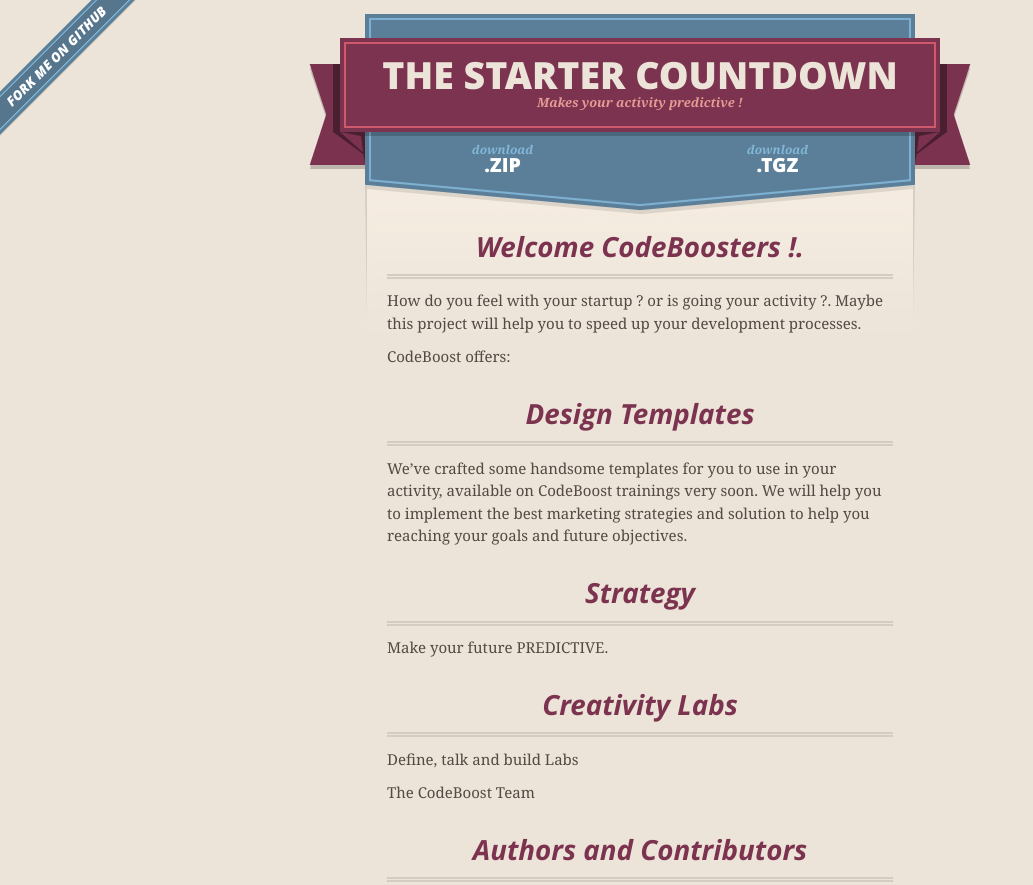
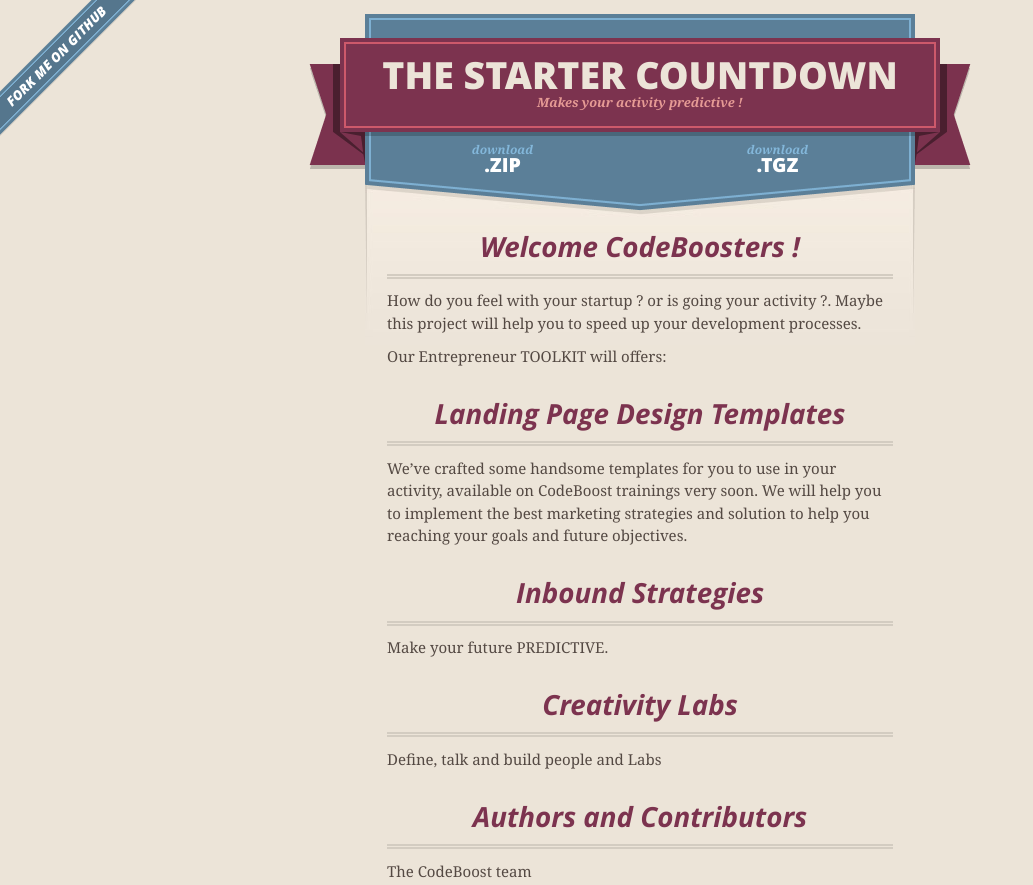
Before and after one commit to CodeBoostLabs/Starter_Countdown, a plain HTML site: page index.html in a window 1280 px wide. Shown: the top 885 px of the page, without its empty margins (0-1033 px from the left). Drawn offline with nearby package versions, Linux system fonts and the light colour scheme.

Commit message:
Create gh-pages branch via GitHub

```diff
--- a/index.html
+++ b/index.html
@@ -47,30 +47,28 @@
 
       <section id="main_content">
         <h3>
-<a id="welcome-codeboosters-" class="anchor" href="#welcome-codeboosters-" aria-hidden="true"><span class="octicon octicon-link"></span></a>Welcome CodeBoosters !.</h3>
+<a id="welcome-codeboosters-" class="anchor" href="#welcome-codeboosters-" aria-hidden="true"><span class="octicon octicon-link"></span></a>Welcome CodeBoosters !</h3>
 
 <p>How do you feel with your startup ? or is going your activity ?.
 Maybe this project will help you to speed up your development processes.</p>
 
-<p>CodeBoost offers:</p>
+<p>Our Entrepreneur TOOLKIT will offers:</p>
 
 <h3>
-<a id="design-templates" class="anchor" href="#design-templates" aria-hidden="true"><span class="octicon octicon-link"></span></a>Design Templates</h3>
+<a id="landing-page-design-templates" class="anchor" href="#landing-page-design-templates" aria-hidden="true"><span class="octicon octicon-link"></span></a>Landing Page Design Templates</h3>
 
 <p>We’ve crafted some handsome templates for you to use in your activity, available on CodeBoost trainings very soon.
 We will help you to implement the best marketing strategies and solution to help you reaching your goals and future objectives.</p>
 
 <h3>
-<a id="strategy" class="anchor" href="#strategy" aria-hidden="true"><span class="octicon octicon-link"></span></a>Strategy</h3>
+<a id="inbound-strategies" class="anchor" href="#inbound-strategies" aria-hidden="true"><span class="octicon octicon-link"></span></a>Inbound Strategies</h3>
 
 <p>Make your future PREDICTIVE.</p>
 
 <h3>
 <a id="creativity-labs" class="anchor" href="#creativity-labs" aria-hidden="true"><span class="octicon octicon-link"></span></a>Creativity Labs</h3>
 
-<p>Define, talk and build Labs</p>
-
-<p>The CodeBoost Team</p>
+<p>Define, talk and build people and Labs</p>
 
 <h3>
 <a id="authors-and-contributors" class="anchor" href="#authors-and-contributors" aria-hidden="true"><span class="octicon octicon-link"></span></a>Authors and Contributors</h3>
--- a/params.json
+++ b/params.json
@@ -1 +1 @@
-{"name":"The Starter Countdown","tagline":"Makes your activity predictive ! ","body":"### Welcome CodeBoosters !.\r\nHow do you feel with your startup ? or is going your activity ?.\r\nMaybe this project will help you to speed up your development processes.\r\n\r\nCodeBoost offers:\r\n\r\n### Design Templates\r\nWe’ve crafted some handsome templates for you to use in your activity, available on CodeBoost trainings very soon.\r\nWe will help you to implement the best marketing strategies and solution to help you reaching your goals and future objectives.\r\n\r\n### Strategy\r\nMake your future PREDICTIVE.\r\n\r\n###Creativity Labs\r\n\r\nDefine, talk and build Labs\r\n\r\nThe CodeBoost Team\r\n\r\n\r\n### Authors and Contributors\r\nThe CodeBoost team\r\n\r\n### Support or Contact\r\nInfo@codeboost.eu\r\n","google":"UA-62662512-1","note":"Don't delete this file! It's used internally to help with page regeneration."}
+{"name":"The Starter Countdown","tagline":"Makes your activity predictive ! ","body":"### Welcome CodeBoosters !\r\nHow do you feel with your startup ? or is going your activity ?.\r\nMaybe this project will help you to speed up your development processes.\r\n\r\nOur Entrepreneur TOOLKIT will offers:\r\n\r\n### Landing Page Design Templates\r\nWe’ve crafted some handsome templates for you to use in your activity, available on CodeBoost trainings very soon.\r\nWe will help you to implement the best marketing strategies and solution to help you reaching your goals and future objectives.\r\n\r\n### Inbound Strategies\r\nMake your future PREDICTIVE.\r\n\r\n###Creativity Labs\r\n\r\nDefine, talk and build people and Labs\r\n\r\n\r\n### Authors and Contributors\r\nThe CodeBoost team\r\n\r\n### Support or Contact\r\nInfo@codeboost.eu\r\n","google":"UA-62662512-1","note":"Don't delete this file! It's used internally to help with page regeneration."}
```
